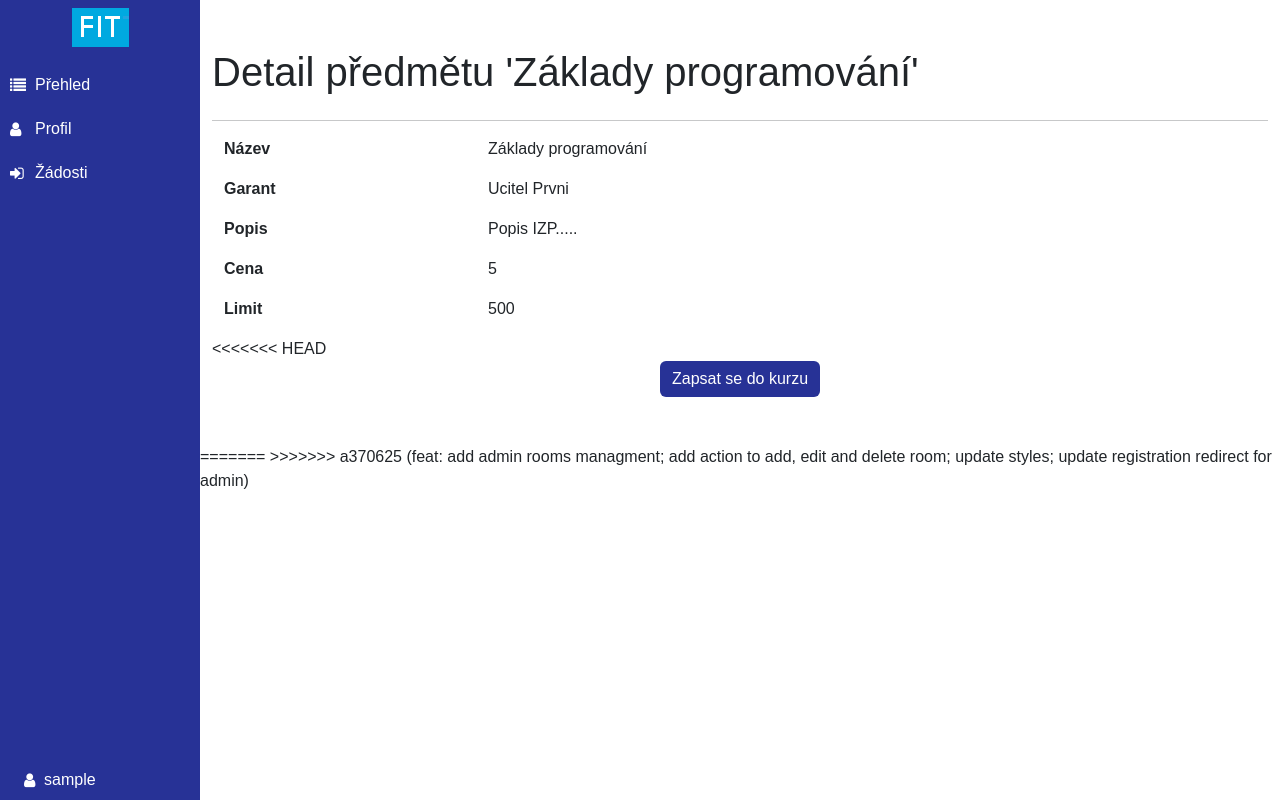
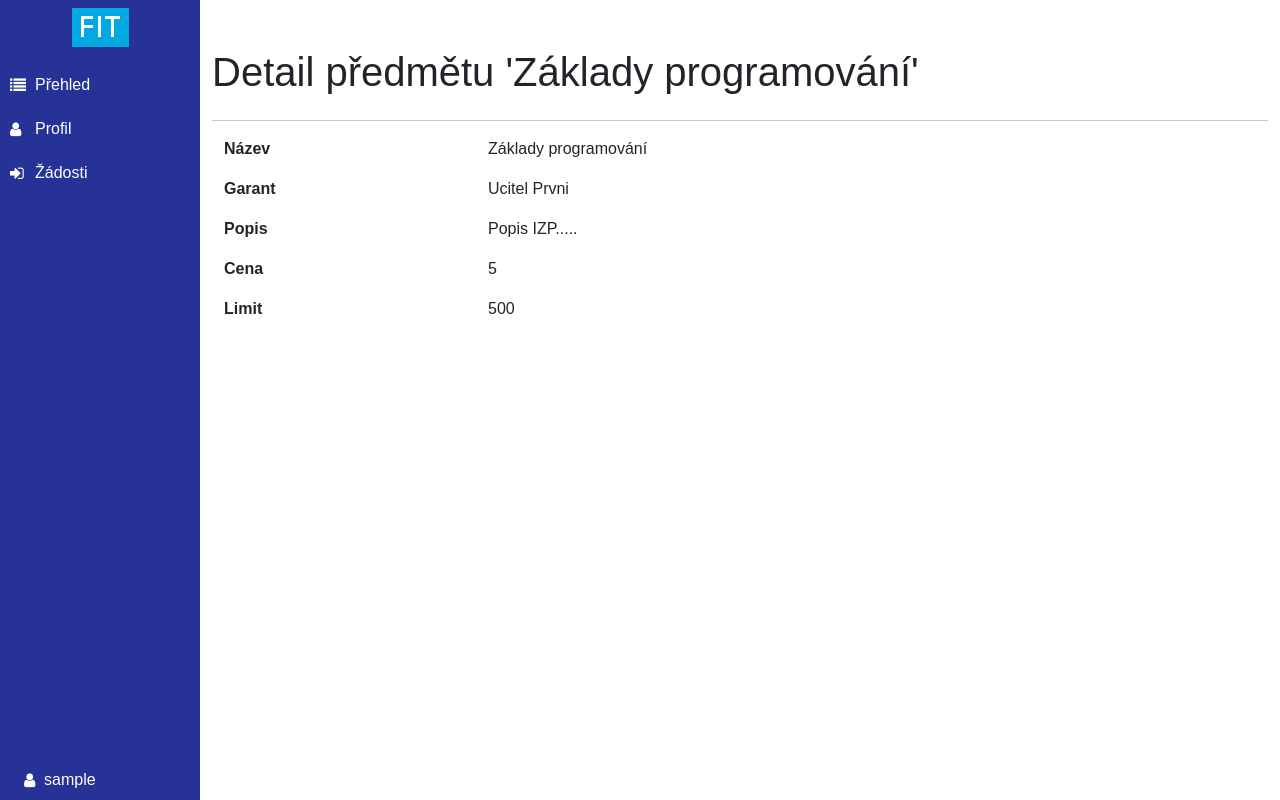
Before and after one commit to Dolly151/IIS_project-, a PHP site: page /course_detail.php?id=1 in a window 1280 px wide. Run offline with PHP 8.4, Linux system fonts and the light colour scheme; the visitor is signed in with stand-in values (Sample User, id 1); data comes from the database, SQL or seed files in the repository.

Commit message:
fix conflicts

```diff
--- a/pages/course_create.php
+++ b/pages/course_create.php
@@ -36,7 +36,6 @@
                         <label for="text" class="form-label">limit</label>
                         <input type="text" class="form-control" placeholder="Zadejte limit" name="limit">
                     </div>
-<<<<<<< HEAD
                     <div class="form-group">
                         <label for="text" class="form-label">Vyberte den: </label>
                         <select id="den" class="form-control" name="den">
@@ -56,9 +55,6 @@
                         <input type="time" class="form-control" placeholder="Zadejte vyuku do" name="vyuka_do">
                     </div>
                     <div class="form-group text-center">
-=======
-                    <div class="form-group text-center my-5">
->>>>>>> a370625 (feat: add admin rooms managment; add action to add, edit and delete room; update styles; update registration redirect for admin)
                         <button type="submit" class="btn btn-primary">Vytvořit kurz</button>
                     </div>
                 </form>
--- a/pages/course_detail.php
+++ b/pages/course_detail.php
@@ -65,14 +65,6 @@
                         </div>
                     </div>
                 </div>
-<<<<<<< HEAD
-                <?php if (PermissionService::isUserLoggedIn() && !$service->isUserAllreadyRegisteredToCourse($id, $_SESSION['user_id'])) { ?>
-                <div class="container text-center">
-                    <a href="actions/course_register_action.php?id=<?php echo urlencode($id); ?>" class="btn btn-primary">Zapsat se do kurzu</a>
-                </div>
-            </div>
-            <?php } ?>
-=======
                 <?php if (PermissionService::isUserLoggedIn() && PermissionService::isUserStudent()) {
                     $studentId = $_SESSION['user_id'];
                     $isStudentInCourse = $myCoursesService->isStudentInCourse($studentId, $id);
@@ -85,7 +77,7 @@
                         </div>
                     <?php }
                 } ?>
->>>>>>> a370625 (feat: add admin rooms managment; add action to add, edit and delete room; update styles; update registration redirect for admin)
+            </div>
         </main>
     </div>
 
```
Lines whose indentation alone changed are shown as unchanged.
